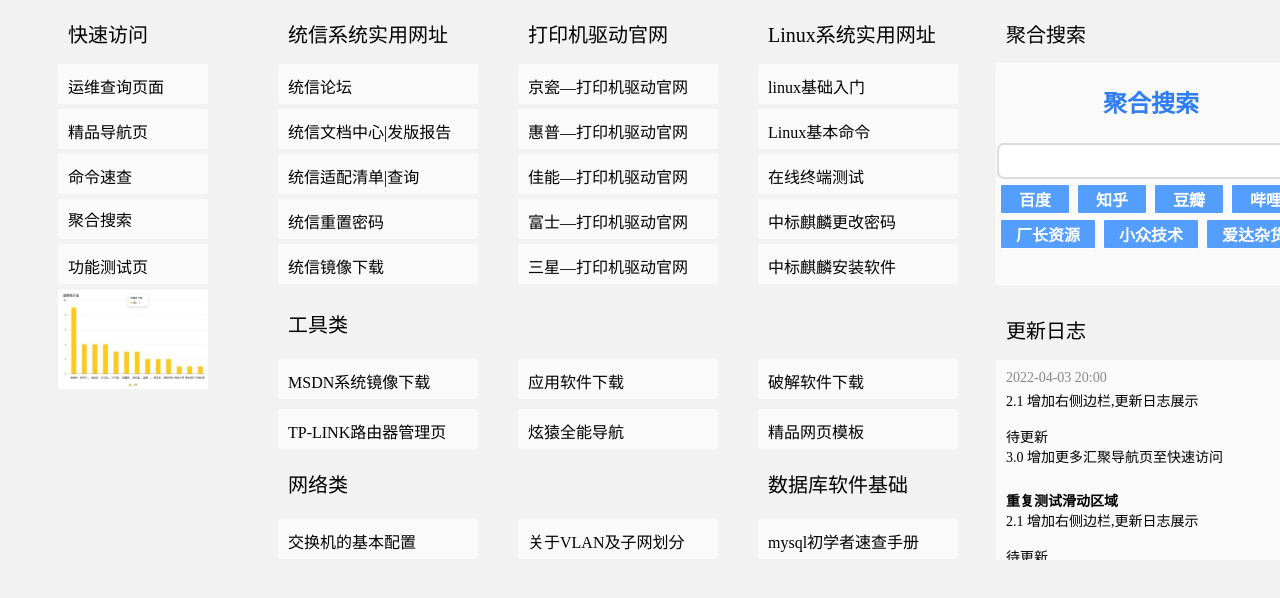
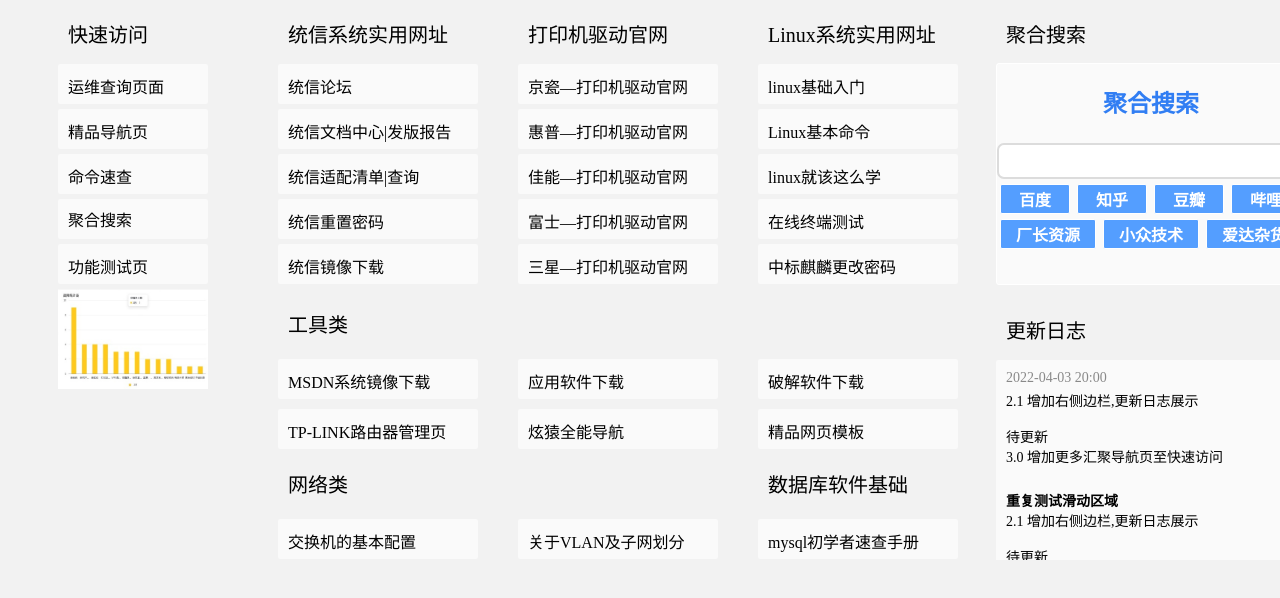
Before and after one commit to yoloy001/yoloy001.github.io, a plain HTML site: page index.html in a window 1280 px wide. Shown: the part 100-698 px from the top of the page. Drawn offline with nearby package versions, Linux system fonts and the light colour scheme.

Commit message:
Update index.html

```diff
--- a/index.html
+++ b/index.html
@@ -211,6 +211,8 @@
 
 									<span class="span-title">Linux系统实用网址</span>
 
+								<div style="width: 240px; height: 240px;float: left;overflow: hidden;">
+									<div style="width: 260px; height: 260px;margin: 0 auto;overflow: scroll;">
 										<ul>
 
 											<li><a target="_blank" href="https://blog.csdn.net/weixin_38407447/article/details/90581454">linux基础入门</a>
@@ -218,13 +220,15 @@
 											</li>
 
 											<li><a target="_blank" href="https://www.cnblogs.com/dengyungao/p/8523628.html">Linux基本命令</a></li>
-
+											<li><a target="_blank" href="https://www.cnblogs.com/warmlight/p/11606146.html">linux就该这么学</a></li>
 											<li><a target="_blank" href="http://www.srcmini.com/50966.html#heading_0">在线终端测试</a></li>
 
 											<li><a target="_blank" href="https://blog.csdn.net/weixin_30622181/article/details/96754112">中标麒麟更改密码</a></li>
 											<li><a target="_blank" href="https://www.cnblogs.com/warmlight/p/11606146.html">中标麒麟安装软件</a></li>
 
 										</ul>
+									</div>
+								</div>
 
 							</div>
 						</div>
```
Lines whose indentation alone changed are shown as unchanged.
